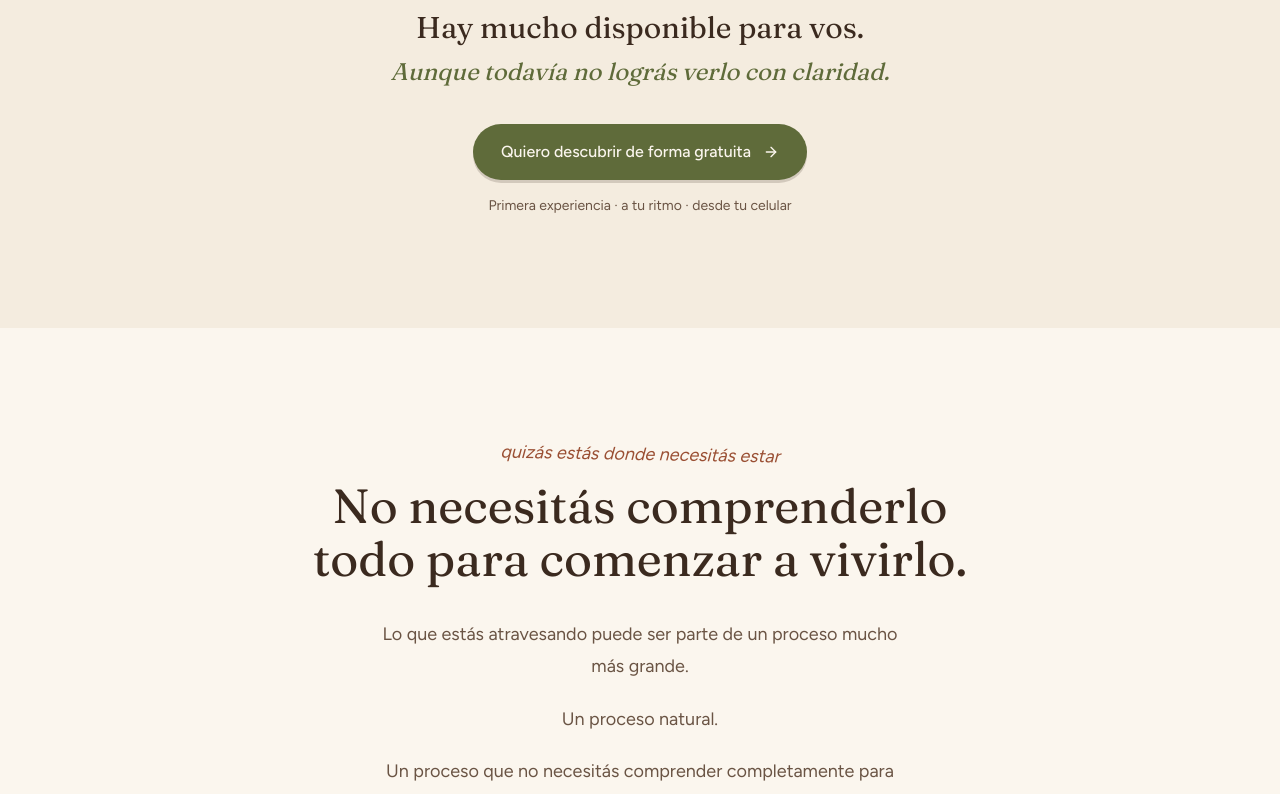
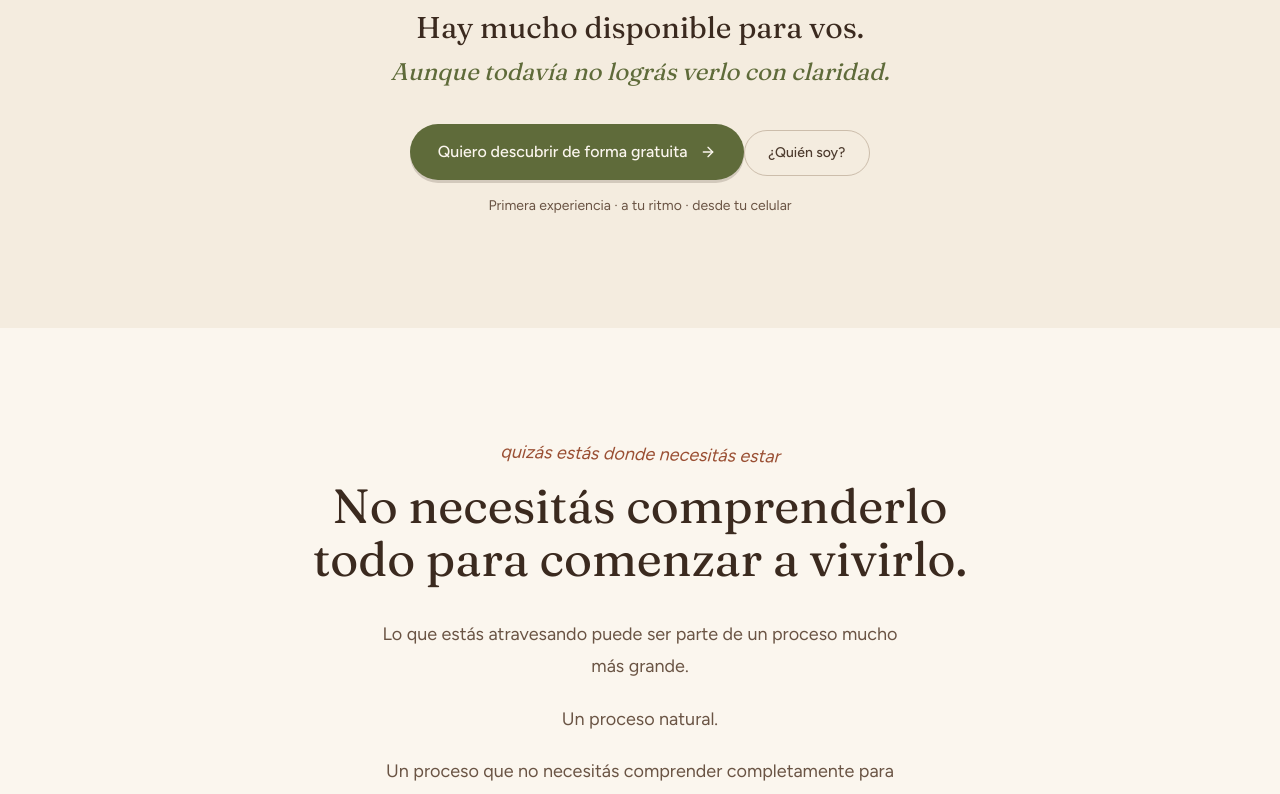
Before and after one commit to senderoterapias-hub/coherencia-interior-2, a Next.js app: page / in a window 1280 px wide. Shown: the part 3060-3854 px from the top of the page. Built offline with nearby package versions, Linux system fonts and the light colour scheme.

Commit message:
Update page.tsx

```diff
--- a/app/page.tsx
+++ b/app/page.tsx
@@ -64,6 +64,13 @@ export default function Page() {
             >
               Quiero descubrir de forma gratuita
             </CtaLink>
+
+            <a
+              href="#about-title"
+              className="mt-4 inline-flex items-center justify-center rounded-full border border-[#8e765d]/40 px-6 py-3 text-sm font-medium text-[#4d3b2e] transition-opacity hover:opacity-70"
+            >
+              ¿Quién soy?
+            </a>
 
             <p className="mt-4 text-sm text-muted-foreground">
               Primera experiencia · a tu ritmo · desde tu celular
@@ -245,6 +252,13 @@ export default function Page() {
               Vivir la primera experiencia
             </CtaLink>
 
+            <a
+              href="#about-title"
+              className="mt-4 inline-flex items-center justify-center rounded-full border border-[#8e765d]/40 px-6 py-3 text-sm font-medium text-[#4d3b2e] transition-opacity hover:opacity-70"
+            >
+              ¿Quién soy?
+            </a>
+
             <p className="mt-5 max-w-md text-sm leading-relaxed text-muted-foreground">
               No necesitás saber hacia dónde te lleva. Solo dar el primer paso.
             </p>
```
